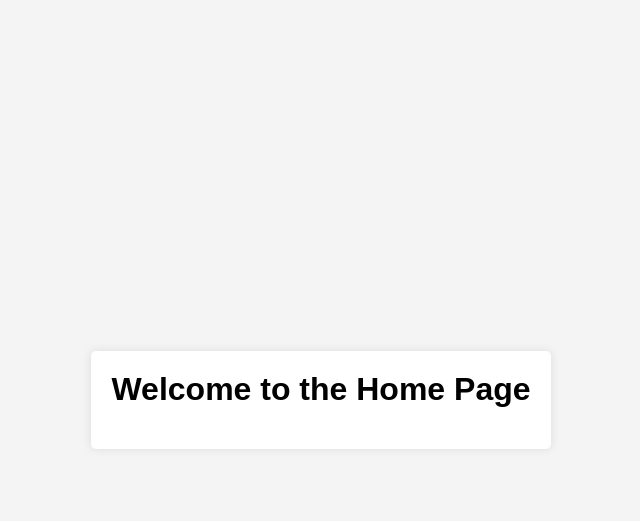
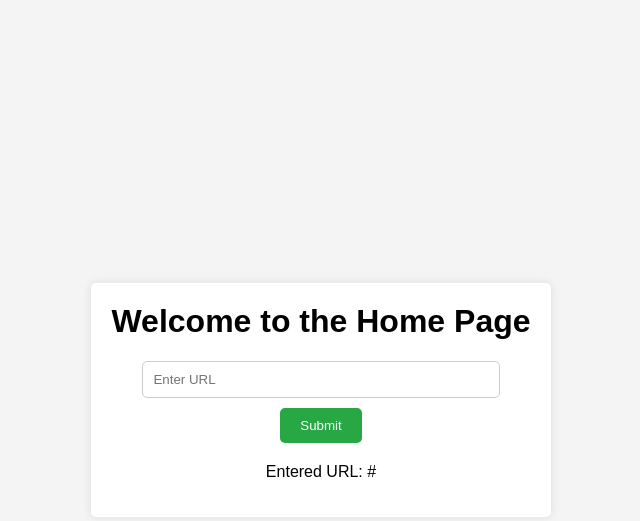
Before and after one commit to levdalba/URL-Shortener-X-QR-Generator-Flask, a Flask app: template templates/home.html in a window 1280 px wide. Shown: the top 521 px of the page, without its empty margins (319-959 px from the left). Run offline with Flask 3, Linux system fonts and the light colour scheme; the template is opened without the code that fills it: most values are stand-ins (such as "Sample title", 1, 10 or a date in 2020).

Commit message:
Added a way to submit the URL (without checking if it is valid)

```diff
--- a/app.py
+++ b/app.py
@@ -1,8 +1,6 @@
-from flask import Flask, render_template, request, flash, url_for, redirect
-from urllib.parse import urlparse
+from flask import Flask, render_template, request
 
 app = Flask(__name__)
-app.config['SECRET_KEY'] = 'anything'
 
 
 @app.route('/')
@@ -10,5 +8,11 @@ def home():
     return render_template('home.html')
 
 
+@app.route('/shorten_url', methods=['POST'])
+def shorten_url():
+    long_url = request.form['long_url']
+    return render_template('home.html', long_url=long_url)
+
+
 if __name__ == '__main__':
     app.run(debug=True)
--- a/templates/home.html
+++ b/templates/home.html
@@ -25,11 +25,41 @@
         h1 {
             margin-top: 0;
         }
+        form {
+            margin-bottom: 20px;
+        }
+        input[type="text"] {
+            width: 80%;
+            padding: 10px;
+            margin-bottom: 10px;
+            border: 1px solid #ccc;
+            border-radius: 5px;
+        }
+        input[type="submit"] {
+            padding: 10px 20px;
+            border: none;
+            border-radius: 5px;
+            background-color: #28a745;
+            color: #fff;
+            cursor: pointer;
+        }
+        .long-url {
+            margin-top: 20px;
+        }
     </style>
 </head>
 <body>
     <div class="container">
         <h1>Welcome to the Home Page</h1>
+        <form action="{{ url_for('shorten_url') }}" method="post">
+            <input type="text" name="long_url" placeholder="Enter URL">
+            <input type="submit" value="Submit">
+        </form>
+        {% if long_url %}
+            <div class="long-url">
+                <p>Entered URL: {{ long_url }}</p>
+            </div>
+        {% endif %}
     </div>
 </body>
 </html>
```
